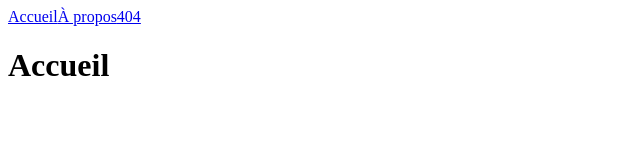
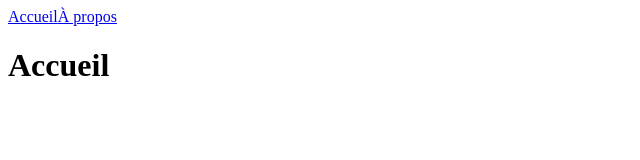
Before and after one commit to alanpacaud/countrys, a React (Create React App) app: page / in a window 1280 px wide. Shown: the top 160 px of the page, without its empty margins (0-640 px from the left). Built offline with nearby package versions, Linux system fonts and the light colour scheme.

Commit message:
Update Navigation.js

```diff
--- a/src/components/Navigation.js
+++ b/src/components/Navigation.js
@@ -10,9 +10,6 @@ const Navigation = () => {
             <NavLink exact to="/a-propos" activeClassName="nav-active">
                 À propos
             </NavLink>
-            <NavLink exact to="/t" activeClassName="nav-active">
-                404
-            </NavLink>
 
         </div>
     );
```
